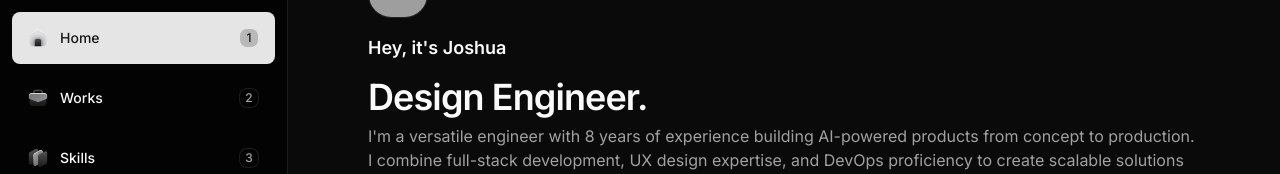
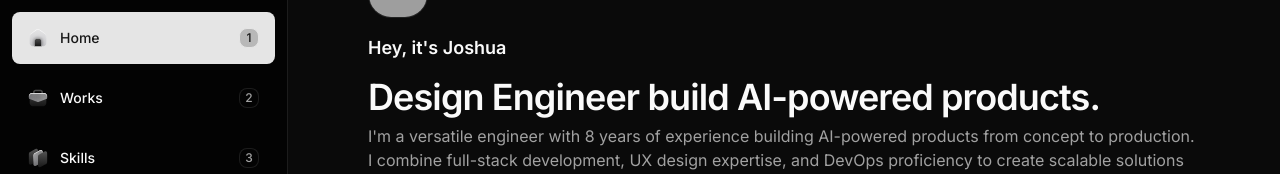
Before and after one commit to jotyy/jotyy.space, a Next.js app: page / in a window 1280 px wide. Shown: the part 124-298 px from the top of the page. Built offline with nearby package versions, Linux system fonts and the light colour scheme; no server answers; grey boxes are pictures that could not be loaded.

Commit message:
feat: update heading

```diff
--- a/app/page.tsx
+++ b/app/page.tsx
@@ -54,7 +54,7 @@ export default async function Home() {
       <div>
         <h5 className="font-semibold text-lg">Hey, it&apos;s Joshua</h5>
         <h1 className="mt-2 font-semibold text-4xl text-foreground leading-normal">
-          Design Engineer.
+          Design Engineer build AI-powered products.
         </h1>
         <p className="text-muted-foreground">
           I&apos;m a versatile engineer with 8 years of experience building
```
